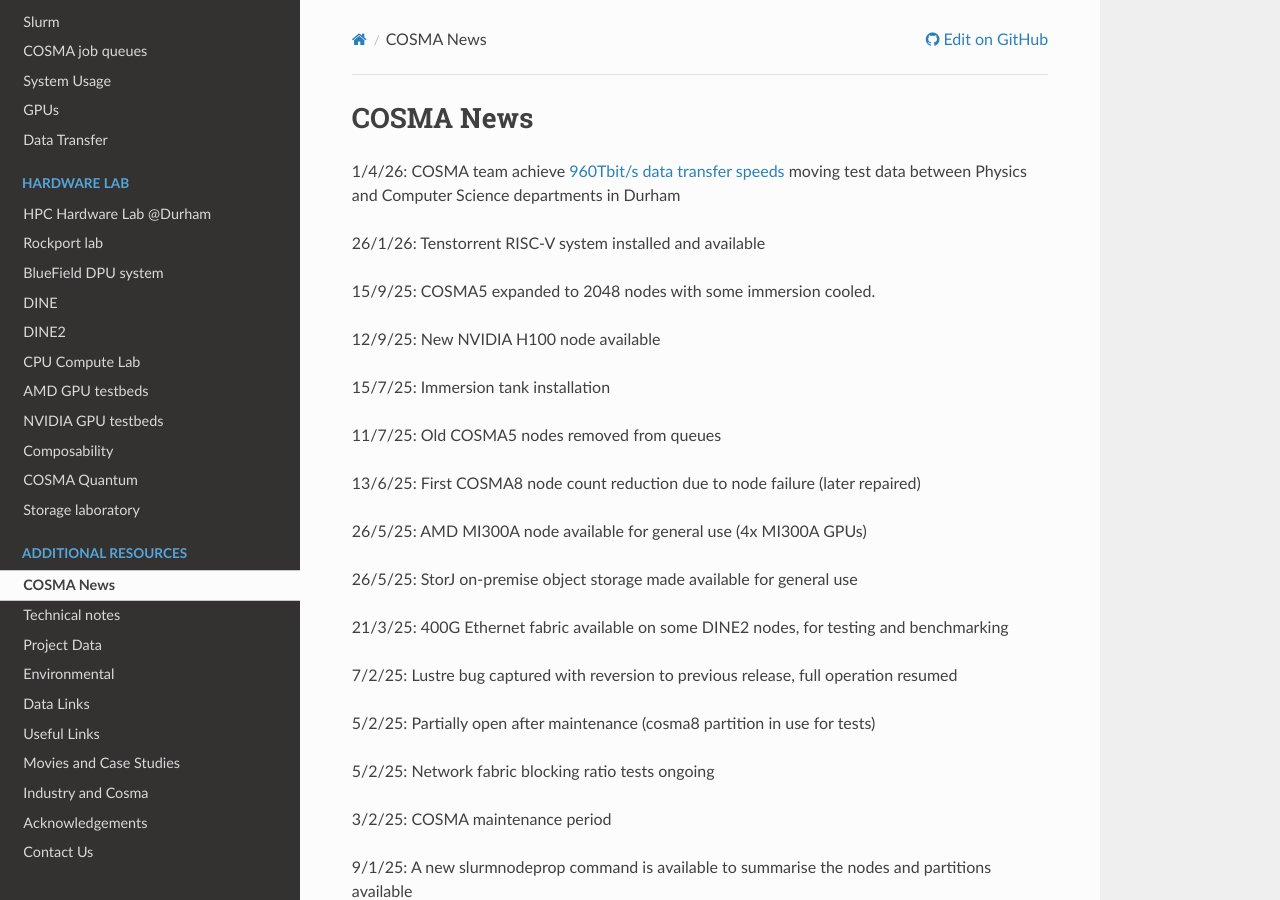
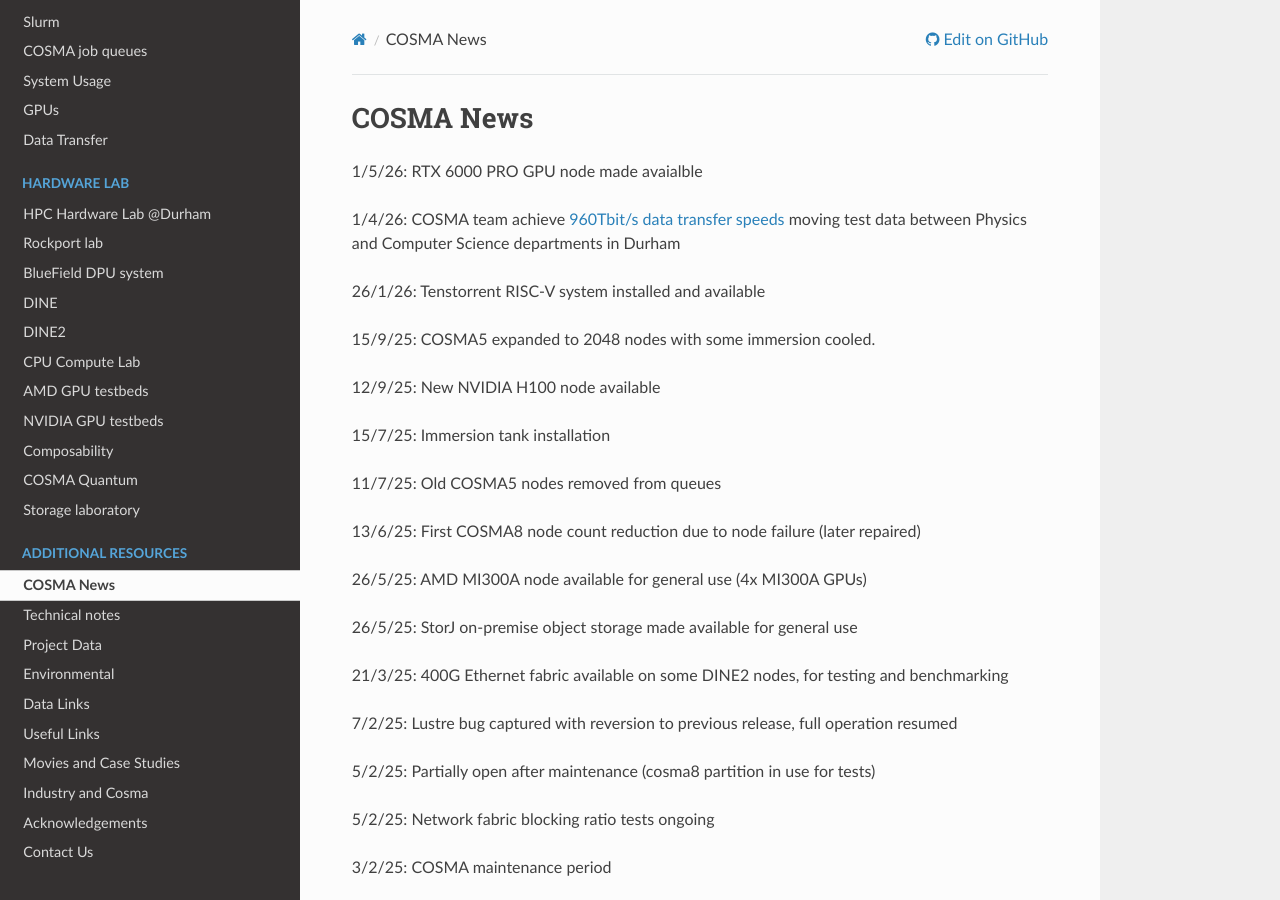
Before and after one commit to agb32/cosmadoc, a Sphinx documentation site: the page built from docs/source/news.md, in a window 1280 px wide and 900 px high. Built offline with Sphinx 7.4.7 and the Read the Docs theme 3.1.0, drawn with Linux system fonts in a browser that asks for light colours.

Commit message:
news-updated

```diff
--- a/docs/source/news.md
+++ b/docs/source/news.md
@@ -1,4 +1,6 @@
 # COSMA News
+
+1/5/26: RTX 6000 PRO GPU node made avaialble
 
 1/4/26: COSMA team achieve [960Tbit/s data transfer speeds](aprilDataTransfer.md) moving test data between Physics and Computer Science departments in Durham
 
```
